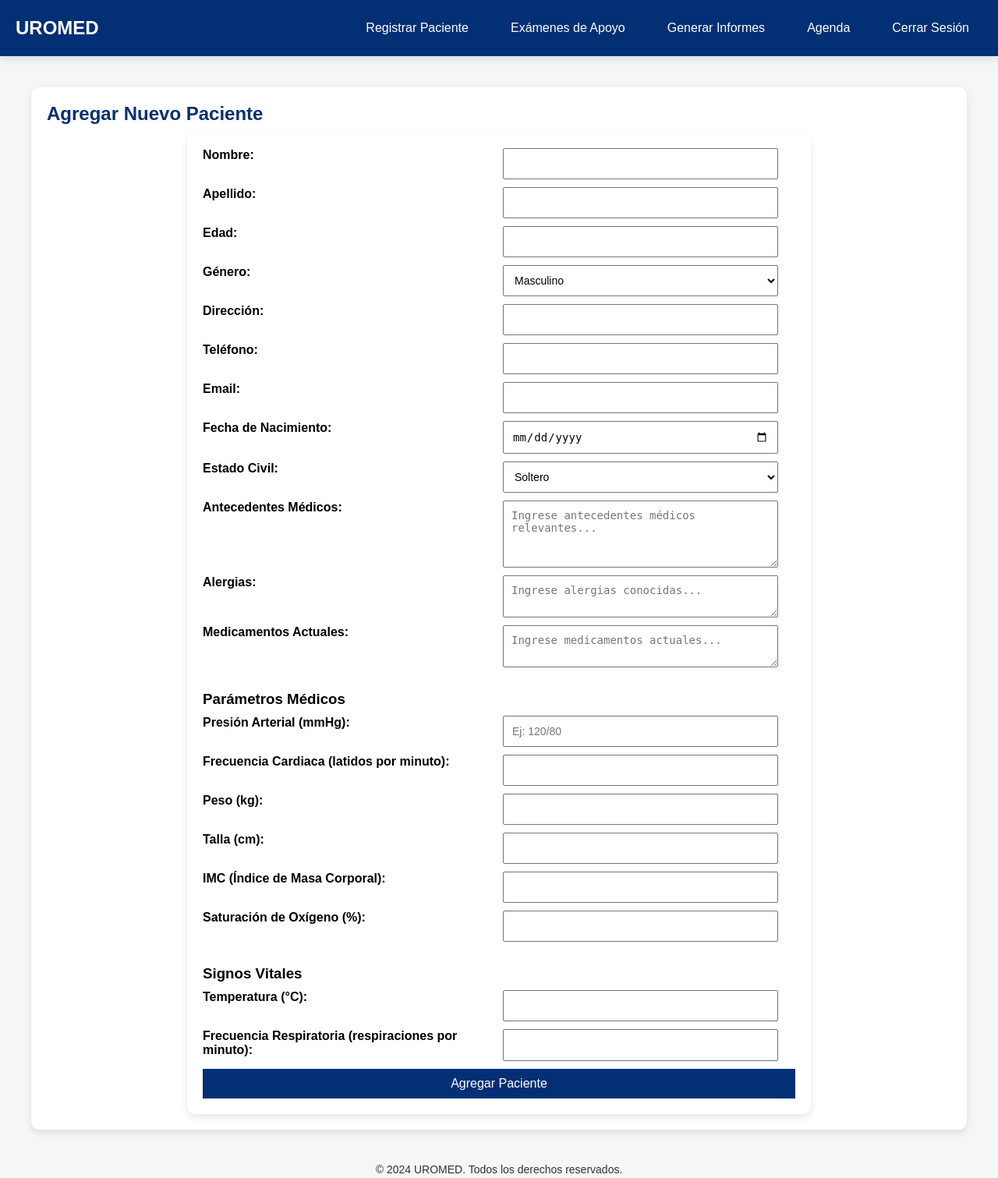
After one commit to nicoloyolar/uromed, a Django app: page /nuevo_paciente/ in a window 1280 px wide. The commit adds this page. Shown: the whole page at 78% size. Run offline with Django 5.2, Linux system fonts and the light colour scheme.

Commit message:
integra formulario para nuevo paciente

```diff
--- /dev/null
+++ b/uromed/usuarios/static/css/styles-nuevo-paciente.css
@@ -0,0 +1,63 @@
+body {
+    font-family: Arial, sans-serif;
+}
+
+form {
+    display: grid;
+    grid-template-columns: repeat(2, 1fr);
+    gap: 10px;
+    max-width: 800px;
+    margin: auto;
+    padding: 20px;
+    border-radius: 10px;
+    background-color: #ffffff;
+    box-shadow: 0 4px 10px rgba(0, 0, 0, 0.1);
+}
+
+label {
+    margin-bottom: 5px;
+    font-weight: bold;
+}
+
+input,
+select,
+textarea {
+    padding: 10px;
+    font-size: 14px;
+    width: calc(100% - 22px);
+    /* Ajuste del ancho para el padding y borde */
+    box-sizing: border-box;
+}
+
+textarea {
+    resize: vertical;
+}
+
+h3 {
+    grid-column: span 2;
+    margin-top: 20px;
+}
+
+.btn {
+    grid-column: span 2;
+    padding: 10px;
+    font-size: 16px;
+    background-color: #032f74;
+    color: white;
+    border: none;
+    cursor: pointer;
+}
+
+.btn:hover {
+    background-color: #025aa5;
+}
+
+.error-message {
+    color: red;
+    font-size: 12px;
+}
+
+.required::after {
+    content: " *";
+    color: red;
+}
--- /dev/null
+++ b/uromed/usuarios/templates/usuarios/base.html
@@ -0,0 +1,31 @@
+{% load static %}
+<!DOCTYPE html>
+<html lang="es">
+<head>
+    <meta charset="UTF-8">
+    <meta name="viewport" content="width=device-width, initial-scale=1.0">
+    <title>{% block title %}UROMED{% endblock %}</title>
+    <link rel="stylesheet" href="{% static 'css/styles-home.css' %}">
+    <link rel="stylesheet" href="{% static 'css/styles-nuevo-paciente.css' %}">
+</head>
+<body>
+    <div class="navbar">
+        <h1 class="logo">UROMED</h1>
+        <div class="nav-links">
+            <a href="{% url 'nuevo_paciente' %}" class="btn">Registrar Paciente</a>
+            <a href="{% url 'examenes_view' %}" class="btn">Exámenes de Apoyo</a>
+            <a href="{% url 'informes_view' %}" class="btn">Generar Informes</a>
+            <a href="{% url 'agenda_view' %}" class="btn">Agenda</a>
+            <a href="{% url 'logout' %}" class="btn">Cerrar Sesión</a>
+        </div>
+    </div>
+
+    <div class="container">
+        {% block content %}{% endblock %}
+    </div>
+
+    <footer>
+        <p>&copy; 2024 UROMED. Todos los derechos reservados.</p>
+    </footer>
+</body>
+</html>
--- /dev/null
+++ b/uromed/usuarios/templates/usuarios/nuevo_paciente.html
@@ -0,0 +1,107 @@
+{% extends 'usuarios/base.html' %}
+{% load static %}
+
+<!DOCTYPE html>
+<html lang="es">
+<head>
+    <meta charset="UTF-8">
+    <meta name="viewport" content="width=device-width, initial-scale=1.0">
+    <title>Nuevo Paciente - UROMED</title>
+
+</head>
+<body>
+    {% block content %}
+        <h2>Agregar Nuevo Paciente</h2>
+        <form id="nuevoPacienteForm">
+            <label for="nombre">Nombre:</label>
+            <input type="text" id="nombre" name="nombre" required>
+
+            <label for="apellido">Apellido:</label>
+            <input type="text" id="apellido" name="apellido" required>
+
+            <label for="edad">Edad:</label>
+            <input type="number" id="edad" name="edad" required>
+
+            <label for="genero">Género:</label>
+            <select id="genero" name="genero" required>
+                <option value="masculino">Masculino</option>
+                <option value="femenino">Femenino</option>
+                <option value="otro">Otro</option>
+            </select>
+
+            <label for="direccion">Dirección:</label>
+            <input type="text" id="direccion" name="direccion" required>
+
+            <label for="telefono">Teléfono:</label>
+            <input type="tel" id="telefono" name="telefono" required>
+
+            <label for="email">Email:</label>
+            <input type="email" id="email" name="email">
+
+            <label for="fecha_nacimiento">Fecha de Nacimiento:</label>
+            <input type="date" id="fecha_nacimiento" name="fecha_nacimiento">
+
+            <label for="estado_civil">Estado Civil:</label>
+            <select id="estado_civil" name="estado_civil" required>
+                <option value="soltero">Soltero</option>
+                <option value="casado">Casado</option>
+                <option value="divorciado">Divorciado</option>
+                <option value="viudo">Viudo</option>
+            </select>
+
+            <label for="antecedentes_medicos">Antecedentes Médicos:</label>
+            <textarea id="antecedentes_medicos" name="antecedentes_medicos" rows="4" placeholder="Ingrese antecedentes médicos relevantes..."></textarea>
+
+            <label for="alergias">Alergias:</label>
+            <textarea id="alergias" name="alergias" rows="2" placeholder="Ingrese alergias conocidas..."></textarea>
+
+            <label for="medicamentos">Medicamentos Actuales:</label>
+            <textarea id="medicamentos" name="medicamentos" rows="2" placeholder="Ingrese medicamentos actuales..."></textarea>
+
+            <h3>Parámetros Médicos</h3>
+
+            <label for="presion_arterial">Presión Arterial (mmHg):</label>
+            <input type="text" id="presion_arterial" name="presion_arterial" placeholder="Ej: 120/80" required>
+
+            <label for="frecuencia_cardiaca">Frecuencia Cardiaca (latidos por minuto):</label>
+            <input type="number" id="frecuencia_cardiaca" name="frecuencia_cardiaca" required>
+
+            <label for="peso">Peso (kg):</label>
+            <input type="number" id="peso" name="peso" step="0.1" required>
+
+            <label for="talla">Talla (cm):</label>
+            <input type="number" id="talla" name="talla" required>
+
+            <label for="imc">IMC (Índice de Masa Corporal):</label>
+            <input type="number" id="imc" name="imc" step="0.1" readonly required>
+
+            <label for="saturacion">Saturación de Oxígeno (%):</label>
+            <input type="number" id="saturacion" name="saturacion" required>
+
+            <h3>Signos Vitales</h3>
+            <label for="temperatura">Temperatura (°C):</label>
+            <input type="number" id="temperatura" name="temperatura" step="0.1" required>
+
+            <label for="frecuencia_respiratoria">Frecuencia Respiratoria (respiraciones por minuto):</label>
+            <input type="number" id="frecuencia_respiratoria" name="frecuencia_respiratoria" required>
+
+            <button type="submit" class="btn">Agregar Paciente</button>
+        </form>
+    {% endblock %}
+
+    <script>
+        document.getElementById('nuevoPacienteForm').addEventListener('submit', function(event) {
+            event.preventDefault();
+
+            // Cálculo del IMC
+            const peso = parseFloat(document.getElementById('peso').value);
+            const talla = parseFloat(document.getElementById('talla').value) / 100; // Convertir a metros
+            const imc = (peso / (talla * talla)).toFixed(1);
+            document.getElementById('imc').value = imc;
+
+            alert("Paciente agregado!");
+            this.reset();
+        });
+    </script>
+</body>
+</html>
--- a/uromed/usuarios/urls.py
+++ b/uromed/usuarios/urls.py
@@ -1,5 +1,5 @@
 from django.urls import path
-from .views import login_view, logout_view, home_view, agenda_view, informes_view, pacientes_view, examenes_view
+from .views import login_view, logout_view, home_view, agenda_view, informes_view, nuevo_paciente_view, examenes_view
 
 urlpatterns = [
     path('', login_view, name='login'),
@@ -7,6 +7,6 @@ urlpatterns = [
     path('logout/', logout_view, name='logout'),
     path('agenda/', agenda_view, name='agenda_view'),
     path('informes/', informes_view, name='informes_view'),
-    path('pacientes/', pacientes_view, name='pacientes_view'),
+    path('nuevo_paciente/', nuevo_paciente_view, name='nuevo_paciente'),
     path('examenes/', examenes_view, name='examenes_view'),
 ]
--- a/uromed/usuarios/views.py
+++ b/uromed/usuarios/views.py
@@ -35,8 +35,8 @@ def agenda_view(request):
 def informes_view(request):
     return render(request, 'usuarios/informes.html')
 
-def pacientes_view(request):
-    return render(request, 'usuarios/pacientes.html')
+def nuevo_paciente_view(request):
+    return render(request, 'usuarios/nuevo_paciente.html')
 
 def examenes_view(request):
     return render(request, 'usuarios/examenes.html')
```
Also changed, not shown: uromed/usuarios/templates/usuarios/home.html (+21 -34 lines), uromed/db.sqlite3.
